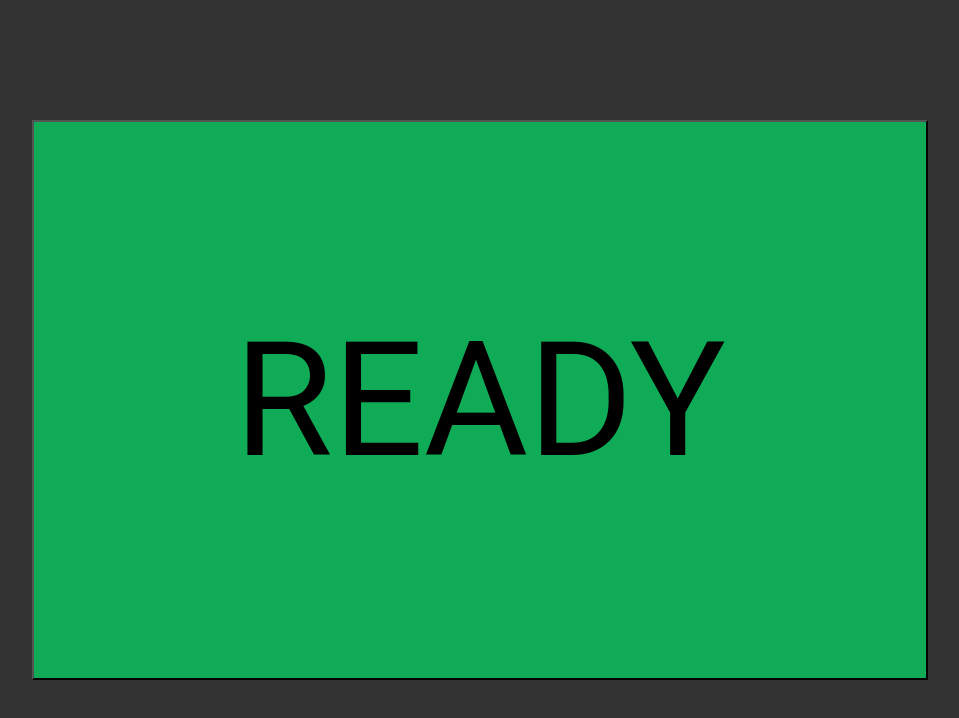
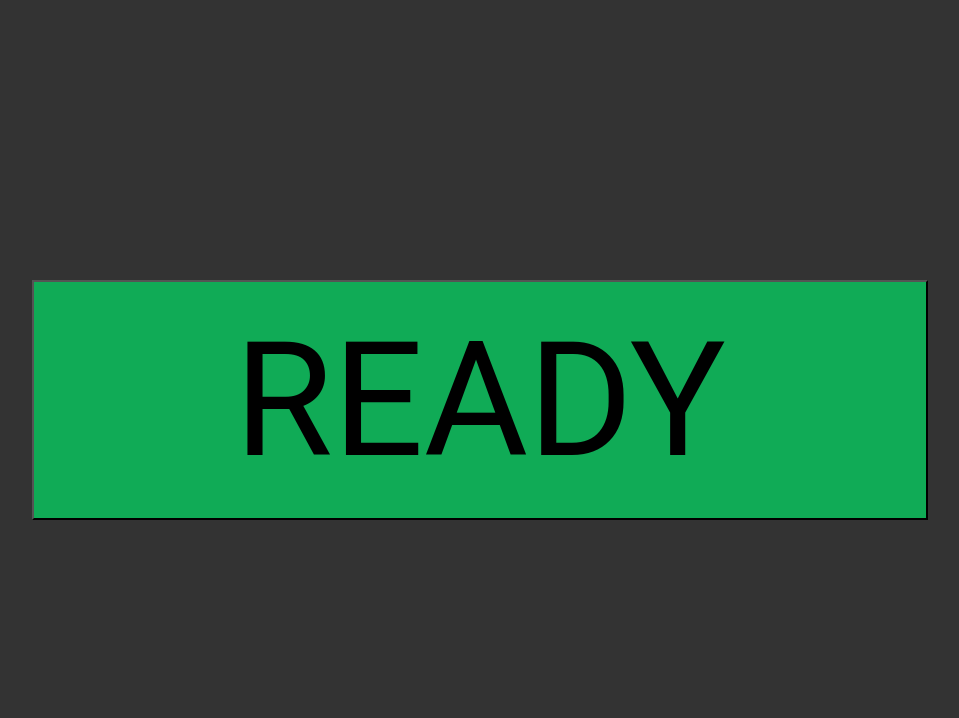
Before and after one commit to RuslanPr0g/skipgame, an Angular app: page / in a window 1280 px wide. Shown: the top 718 px of the page, without its empty margins (160-1119 px from the left). Built offline with nearby package versions, Linux system fonts and the light colour scheme.

Commit message:
add logic

```diff
--- a/src/app/app.component.html
+++ b/src/app/app.component.html
@@ -1,4 +1,4 @@
-<main class="playground">
+<main class="playground" [ngClass]="{ 'playground-menu': gameover }">
   <ng-container *ngIf="!gameover; else menu">
     <button
       class="player player-1"
@@ -16,6 +16,13 @@
     </button>
   </ng-container>
   <ng-template #menu>
+    <div *ngIf="winner" class="title">
+      WINNER:
+      <span
+        class="winner"
+        [ngClass]="{ 'winner-1': winner === 1, 'winner-2': winner === 2 }"
+      ></span>
+    </div>
     <button class="ready" (click)="start()">READY</button>
   </ng-template>
 </main>
--- a/src/app/app.component.scss
+++ b/src/app/app.component.scss
@@ -1,4 +1,5 @@
 .playground {
+    font-family: 'Courier New', Courier, monospace;
     display: flex;
     flex-direction: row;
     background-color: #333;
@@ -6,6 +7,28 @@
     align-items: center;
     height: 100vh;
     width: 100vw;
+
+    &-menu {
+        flex-direction: column;
+        color: #fafafa;
+    }
+
+    & .title {
+        font-size: 8em;
+    }
+}
+
+.winner {
+    width: 50px;
+    height: 50px;
+
+    &-1 {
+        background-color: #9d0e0e;
+    }
+
+    &-2 {
+        background-color: #0f868a;
+    }
 }
 
 .player {
@@ -23,11 +46,19 @@
         writing-mode: vertical-rl;
         text-orientation: mixed;
     }
+
+    &-1 {
+        border-left: #9d0e0e solid 50px;
+    }
+
+    &-2 {
+        border-right: #0f868a solid 50px;
+    }
 }
 
 .ready {
     font-family: 'Roboto', Courier, monospace;
-    height: 70%;
+    height: 30%;
     width: 70%;
     font-size: 10em;
     background-color: #10ab56;
```
